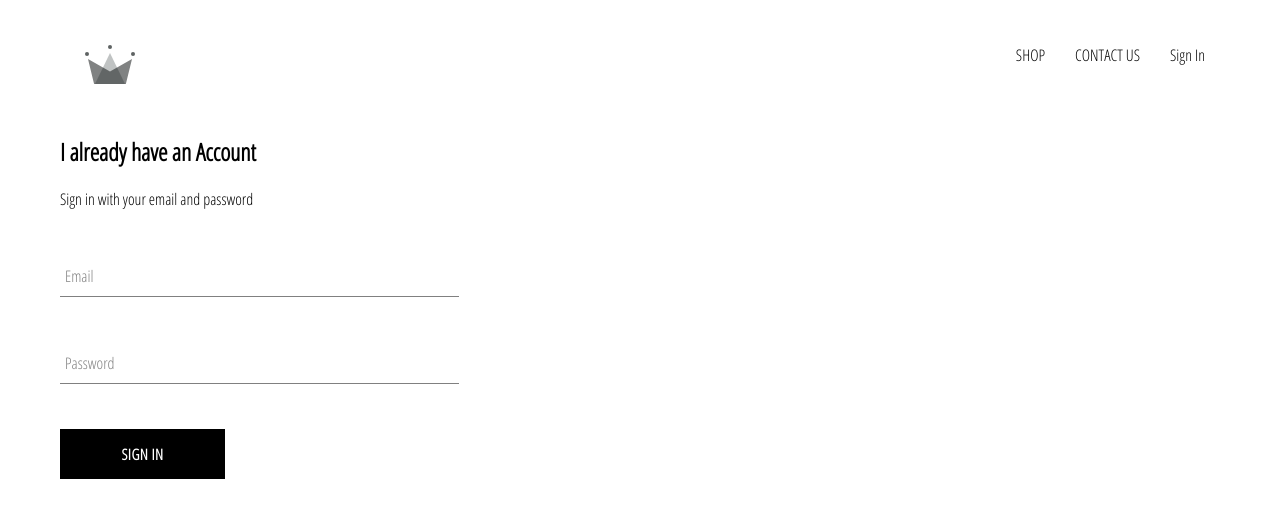
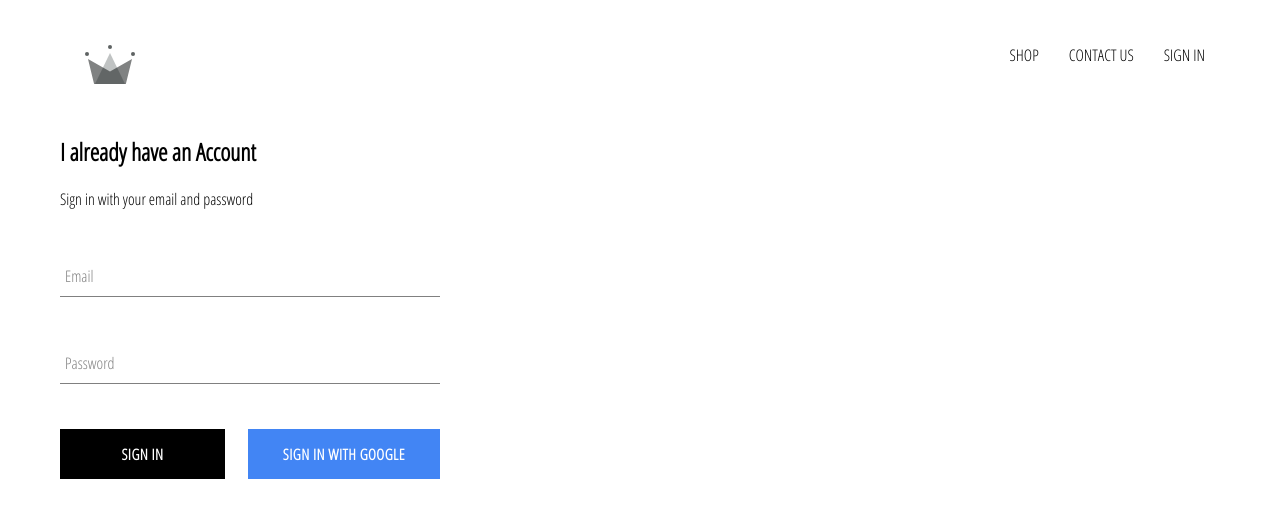
Before and after one commit to xprtcenter/crwn-clothing, a React (Create React App) app: page /signin in a window 1280 px wide. Shown: the top 518 px of the page. Built offline with nearby package versions, Linux system fonts and the light colour scheme; no server answers.

Commit message:
create login logout funcianality with google sign in complete

```diff
--- a/package.json
+++ b/package.json
@@ -3,6 +3,7 @@
   "version": "0.1.0",
   "private": true,
   "dependencies": {
+    "firebase": "^8.6.1",
     "node-sass": "^4.14.1",
     "react": "^17.0.1",
     "react-dom": "^16.8.6",
--- a/src/App.css
+++ b/src/App.css
@@ -7,3 +7,7 @@
 	text-decoration: none;
 	color: black;
 }
+
+* {
+	box-sizing: border-box;
+}
--- a/src/App.js
+++ b/src/App.js
@@ -6,12 +6,35 @@
 import ShopPage from "./pages/shop/shop.component";
 import SignInAndSignUpPage from "./pages/sign-in-and-sign-up/sign-in-and-sign-up.component";
 import Header from "./component/header/header.component";
+import { auth } from "./firebase/firebase.utils";
 
 class App extends Component {
+	constructor() {
+		super();
+
+		this.state = {
+			currentUser: null,
+		};
+	}
+
+	unsubscriveFromAuth = null;
+
+	componentDidMount() {
+		this.unsubscriveFromAuth = auth.onAuthStateChanged((user) => {
+			this.setState({ currentUser: user });
+
+			console.log(user);
+		});
+	}
+
+	componentWillUnmount() {
+		this.unsubscriveFromAuth();
+	}
+
 	render() {
 		return (
 			<div>
-				<Header />
+				<Header currentUser={this.state.currentUser} />
 
 				<Switch>
 					<Route exact path="/" component={HomePage} />
--- a/src/component/custom-button/custom-button.component.jsx
+++ b/src/component/custom-button/custom-button.component.jsx
@@ -2,8 +2,11 @@
 
 import "./custom-button.styles.scss";
 
-const CustomButton = ({ children, ...otherProps }) => (
-	<button className="custom-button" {...otherProps}>
+const CustomButton = ({ children, isGoogleSignIn, ...otherProps }) => (
+	<button
+		className={`${isGoogleSignIn ? "google-sign-in" : ""} " custom-button "`}
+		{...otherProps}
+	>
 		{children}
 	</button>
 );
--- a/src/component/custom-button/custom-button.styles.scss
+++ b/src/component/custom-button/custom-button.styles.scss
@@ -19,4 +19,12 @@
 		color: black;
 		border: 1px solid black;
 	}
+	&.google-sign-in {
+		background-color: #4285f4;
+		color: white;
+		&:hover {
+			background-color: #357ae8;
+			border: none;
+		}
+	}
 }
--- a/src/component/header/header.component.jsx
+++ b/src/component/header/header.component.jsx
@@ -1,9 +1,10 @@
 import React from "react";
 import { Link } from "react-router-dom";
 import { ReactComponent as Logo } from "../../assets/crown.svg";
+import { auth } from "../../firebase/firebase.utils";
 import "./header.styles.scss";
 
-const Header = () => (
+const Header = ({ currentUser }) => (
 	<div className="header">
 		<Link className="logo-container" to="/">
 			<Logo className="logo" />
@@ -15,9 +16,15 @@
 			<Link className="option" to="/contactus">
 				CONTACT US
 			</Link>
-			<Link className="option" to="/signin">
-				Sign In
-			</Link>
+			{currentUser ? (
+				<div className="option" onClick={() => auth.signOut()}>
+					SIGN OUT
+				</div>
+			) : (
+				<Link className="option" to="/signin">
+					SIGN IN
+				</Link>
+			)}
 		</div>
 	</div>
 );
--- a/src/component/header/header.styles.scss
+++ b/src/component/header/header.styles.scss
@@ -20,6 +20,7 @@
 
 		.option {
 			padding: 10px 15px;
+			cursor: pointer;
 		}
 	}
 }
--- a/src/component/sign-in/sign-in.component.jsx
+++ b/src/component/sign-in/sign-in.component.jsx
@@ -1,6 +1,8 @@
 import React from "react";
 import FormInput from "../../component/form-input/form-input.component";
 import CustomButton from "../../component/custom-button/custom-button.component";
+import { signInWithGoogle } from "../../firebase/firebase.utils";
+
 import "./sign-in.styles.scss";
 
 class SignIn extends React.Component {
@@ -48,8 +50,12 @@
 						label="Password"
 						required
 					/>
-
-					<CustomButton type="submit">Sign In</CustomButton>
+					<div className="buttons">
+						<CustomButton type="submit">Sign In</CustomButton>
+						<CustomButton onClick={signInWithGoogle} isGoogleSignIn>
+							Sign In with Google
+						</CustomButton>
+					</div>
 				</form>
 			</div>
 		);
--- a/src/component/sign-in/sign-in.styles.scss
+++ b/src/component/sign-in/sign-in.styles.scss
@@ -1,9 +1,13 @@
 .sign-in {
-	width: 30vw;
+	width: 380px;
 	display: flex;
 	flex-direction: column;
 
 	.title {
 		margin: 10px 0;
 	}
+	.buttons {
+		display: flex;
+		justify-content: space-between ;
+	}
 }
--- /dev/null
+++ b/src/firebase/firebase.utils.js
@@ -0,0 +1,25 @@
+import firebase from "firebase/app";
+import "firebase/firestore";
+import "firebase/auth";
+
+const config = {
+	apiKey: "AIzaSyCCLLEUyHEZZUThEJqwPTY4pI6D1x70J6o",
+	authDomain: "crwn-db-fbee8.firebaseapp.com",
+	projectId: "crwn-db-fbee8",
+	storageBucket: "crwn-db-fbee8.appspot.com",
+	messagingSenderId: "1010796874722",
+	appId: "1:1010796874722:web:981ab45d4413393273c7bb",
+	measurementId: "G-R76F0D4ST5",
+};
+
+firebase.initializeApp(config);
+
+export const auth = firebase.auth();
+export const firestore = firebase.firestore();
+
+const provider = new firebase.auth.GoogleAuthProvider();
+provider.setCustomParameters({ prompt: "select_account" });
+
+export const signInWithGoogle = () => auth.signInWithPopup(provider);
+
+export default firebase;
```
Also changed, not shown: 1 other file (tests, documents, lock files or other folders).
